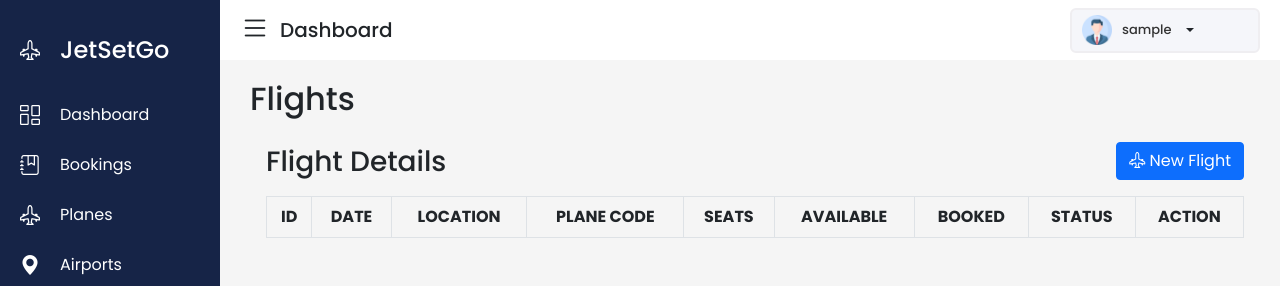
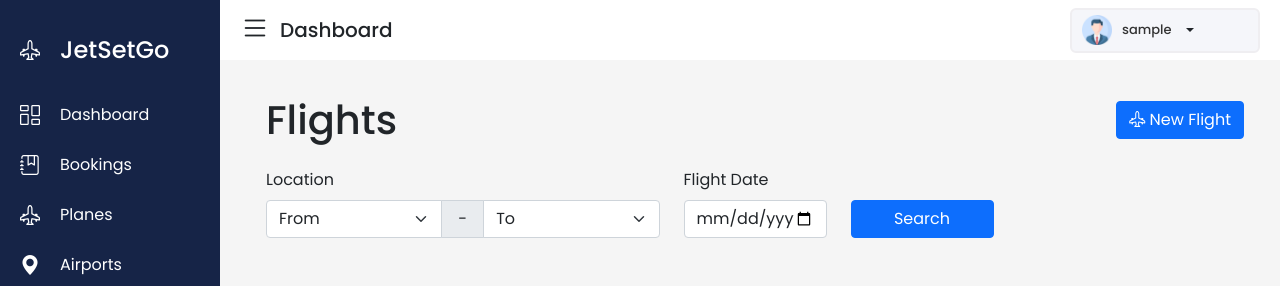
Before and after one commit to flor1211/jetsetgo2204, a PHP site: page /admin/flights.php in a window 1280 px wide. Shown: the top 286 px of the page. Run offline with PHP 8.4, Linux system fonts and the light colour scheme; the visitor is signed in with stand-in values (Sample User, id 1); lists and menus that the app fills with data are empty; some libraries are stand-ins or nearby versions.

Commit message:
add search form

```diff
--- a/admin/flights.php
+++ b/admin/flights.php
@@ -27,8 +27,6 @@
         $DEPairportInfo = $user->searchAirport($_POST['new_dep_loc']);
         $ARRairportInfo = $user->searchAirport($_POST['new_arr_loc']);
         $planeInfo = $bookingUser->searchPlane($_POST['new_planeCode']);
-
-
 
         // echo "<h3>Departure Airport Info:</h3><pre>";
         // var_dump($DEPairportInfo);
@@ -78,6 +76,20 @@
         $user->deleteFlight($_POST['deleteflightId']);
         header("Location: flights.php?success=1");
         exit;
+      }
+
+      $validation = null;
+
+      if(isset($_POST['search'])) {
+
+        $from = $_POST['from'] ?? '';
+        $to = $_POST['to'] ?? '';
+        $date = $_POST['date'] ?? '';
+
+        if ((empty($from)) && (!empty($to)) || (!empty($from)) && (empty($to))){
+            $validation = "Incomplete details";
+        }
+
       }
 
 
@@ -151,17 +163,51 @@
         <?php include 'includes/navbar.php'; ?>
 
         <div style="margin-left: 10px; padding: 20px;">
-            <h2>Flights</h2>
+
 
             <section class="p-3">
                 <div class="row">
                     <div class="col-12 d-flex justify-content-between align-items-center">
-                        <h3 class="m-0">Flight Details</h3>
-                            <button class="btn btn-primary" data-bs-toggle="modal" data-bs-target="#addNewFlight">
+                        <h1 class="m-0">Flights</h1>
+                            <button class="btn btn-primary btn-md" data-bs-toggle="modal" data-bs-target="#addNewFlight">
                                 <i class="bi bi-airplane-engines"></i> New Flight
                             </button>
                     </div>
                 </div>
+
+                <!-- SEARCH BAR -->
+                <br>
+                <form action="" method="POST">
+                    <div class="row mb-3">
+                        <div class="col-md-5 mb-3">
+                            <label class="form-label">Location</label>
+                            <div class="input-group">
+                                <select name="from" class="form-select" aria-label="From">
+                                    <option selected disabled>From</option>
+                                    <?php foreach ($allAirports as $u): ?>
+                                        <option value="<?= $u['airport_code']?>"><?= $u['airport_location']?></option>
+                                    <?php endforeach; ?>
+                                </select>
+                                <span class="input-group-text px-3">-</span>
+                                <select name="to" class="form-select" aria-label="To">
+                                    <option selected disabled>To</option>
+                                    <?php foreach ($allAirports as $u): ?>
+                                        <option value="<?= $u['airport_code']?>"><?= $u['airport_location']?></option>
+                                    <?php endforeach; ?>
+                                </select>
+                            </div>
+                        </div>
+
+                        <div class="col-md-2 mb-3">
+                            <label for="flightsearchInputDate" class="form-label">Flight Date</label>
+                            <input type="date" name="date" id="flightsearchInputDate" class="form-control" placeholder="Search by Date">
+                        </div>
+
+                        <div class="col-md-2 mb-3 d-flex align-items-end">
+                            <button type="submit" name="search" class="btn btn-primary w-100">Search</button>
+                        </div>
+                    </div>
+                </form>
 
                 <!-- TABLE -->
                 <div class="table-container">
@@ -687,5 +733,7 @@
 
 
 
+
+
 </body>
 </html>
```
